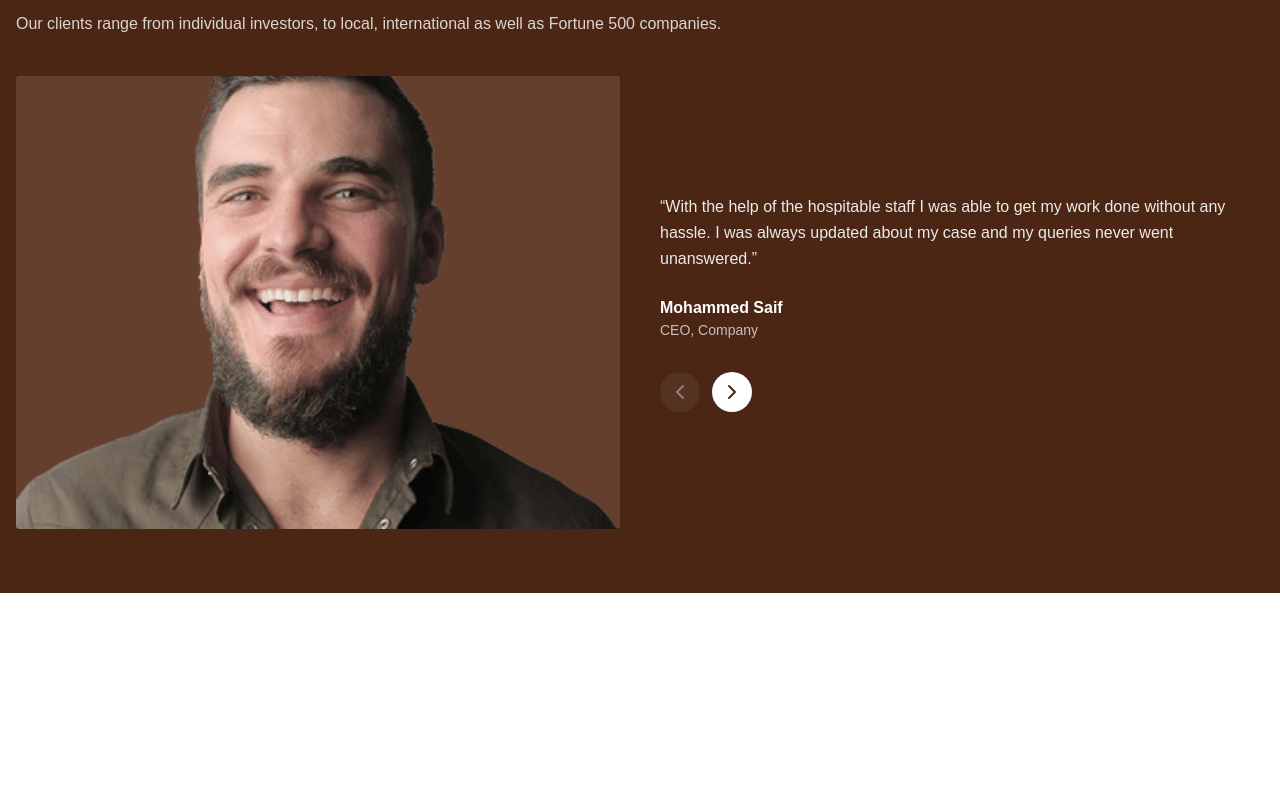
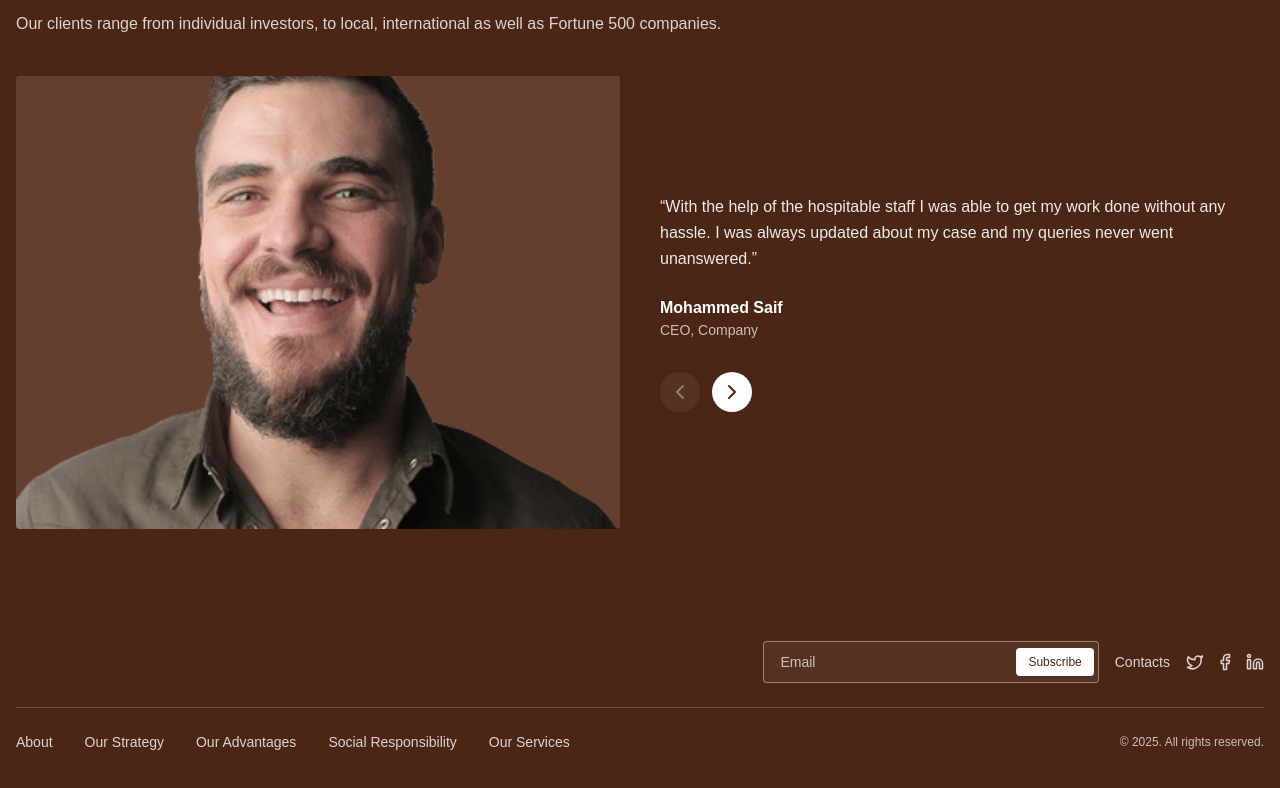
Before and after one commit to redakassoumeh0/io-tech-task, a Next.js app: page / in a window 1280 px wide. Shown: the part 1378-2166 px from the top of the page. Before the commit the page ends 1971 px from the top, so only its background shows below. Built offline with nearby package versions, Linux system fonts and the light colour scheme; no server answers.

Commit message:
Add Footer

```diff
--- /dev/null
+++ b/locales/ar/footer.json
@@ -0,0 +1,13 @@
+{
+  "links": [
+    "نبذة عنا",
+    "استراتيجيتنا",
+    "مزاينا التنافسية",
+    "المسؤولية الاجتماعية",
+    "خدماتنا"
+  ],
+  "contacts": "تواصل",
+  "emailPlaceholder": "البريد الإلكتروني",
+  "subscribe": "اشتراك",
+  "rights": "جميع الحقوق محفوظة."
+}
--- /dev/null
+++ b/locales/en/footer.json
@@ -0,0 +1,13 @@
+{
+  "links": [
+    "About",
+    "Our Strategy",
+    "Our Advantages",
+    "Social Responsibility",
+    "Our Services"
+  ],
+  "contacts": "Contacts",
+  "emailPlaceholder": "Email",
+  "subscribe": "Subscribe",
+  "rights": "All rights reserved."
+}
--- a/src/app/layout.tsx
+++ b/src/app/layout.tsx
@@ -3,6 +3,8 @@ import { NextIntlClientProvider } from "next-intl";
 import getRequestConfig from "@/i18n/request";
 import "./globals.css";
 import { getLocale, getMessages } from "next-intl/server";
+import Navbar from "@/components/Navbar";
+import Footer from "@/components/Footer";
 
 export const dynamic = "force-dynamic";
 
@@ -18,7 +20,9 @@ export default async function RootLayout({
     <html lang={locale} dir={locale === "ar" ? "rtl" : "ltr"}>
       <body>
         <NextIntlClientProvider locale={locale} messages={messages}>
+          <Navbar />
           {children}
+          <Footer />
         </NextIntlClientProvider>
       </body>
     </html>
--- a/src/app/page.tsx
+++ b/src/app/page.tsx
@@ -21,7 +21,6 @@ export default async function Home() {
 
   return (
     <main>
-      <Navbar />
       <Hero backgroundUrl={"/hero-image.jpg"} slides={slides} />
       <OutTeamSection />
       <ClientsSection/>
--- /dev/null
+++ b/src/components/Footer.tsx
@@ -0,0 +1,118 @@
+"use client";
+
+import Link from "next/link";
+import { useState } from "react";
+import { useLocale, useTranslations } from "next-intl";
+import { Facebook, Twitter, Linkedin } from "lucide-react";
+
+const Footer = () => {
+  const t = useTranslations("footer");
+  const locale = useLocale();
+  const isRTL = locale === "ar";
+
+  const links = t.raw("links") as string[];
+  const [email, setEmail] = useState("");
+
+  function onSubmit(e: React.FormEvent) {
+    e.preventDefault();
+    // TODO: اربط الطلب بـ API عندك
+    // reset/feedback بسيط
+    setEmail("");
+  }
+
+  return (
+    <footer className="bg-brand-dark text-white" dir={isRTL ? "rtl" : "ltr"}>
+      <div className="mx-auto max-w-7xl px-4 py-10 md:py-12">
+        {/* الشريط العلوي: فورم الاشتراك + تواصل */}
+        <div
+          className={`flex flex-col items-start gap-4 md:flex-row md:items-center md:justify-between`}
+        >
+          {/* Spacer لترك فراغ يسار/يمين إذا بدك */}
+          <div className="flex-1" />
+
+          {/* فورم الاشتراك */}
+          <form
+            onSubmit={onSubmit}
+            className={`flex items-center gap-2 rounded border border-white/40 bg-white/5 px-1 py-1`}
+            aria-label="newsletter"
+          >
+            <input
+              type="email"
+              required
+              value={email}
+              onChange={(e) => setEmail(e.target.value)}
+              placeholder={t("emailPlaceholder")}
+              className="w-44 sm:w-60 bg-transparent px-3 py-1.5 text-sm text-white placeholder:text-white/70 focus:outline-none"
+            />
+            <button
+              type="submit"
+              className="rounded bg-white px-3 py-1.5 text-xs font-medium text-brand-dark hover:opacity-90 transition"
+            >
+              {t("subscribe")}
+            </button>
+          </form>
+
+          {/* تواصل + سوشيال */}
+          <div className="flex items-center gap-3 md:gap-4">
+            <span className="text-white/80 text-sm">{t("contacts")}</span>
+            <div
+              className={`flex items-center ${
+                isRTL ? "flex-row-reverse" : ""
+              } gap-3`}
+            >
+              <Link
+                href="#"
+                aria-label="Twitter"
+                className="text-white/80 hover:text-white transition"
+              >
+                <Twitter size={18} />
+              </Link>
+              <Link
+                href="#"
+                aria-label="Facebook"
+                className="text-white/80 hover:text-white transition"
+              >
+                <Facebook size={18} />
+              </Link>
+              <Link
+                href="#"
+                aria-label="LinkedIn"
+                className="text-white/80 hover:text-white transition"
+              >
+                <Linkedin size={18} />
+              </Link>
+            </div>
+          </div>
+        </div>
+
+        {/* خط فاصل */}
+        <hr className="my-6 border-white/20" />
+
+        {/* الروابط السفلية + الحقوق */}
+        <div
+          className={`flex flex-col gap-4 md:flex-row md:items-center md:justify-between`}
+        >
+          {/* روابط */}
+          <nav className={`-mx-2 flex flex-wrap items-center gap-x-4 gap-y-2`}>
+            {links.map((label, i) => (
+              <Link
+                key={`${label}-${i}`}
+                href="#"
+                className="px-2 text-sm text-white/80 hover:text-white transition"
+              >
+                {label}
+              </Link>
+            ))}
+          </nav>
+
+          {/* حقوق */}
+          <div className="text-xs text-white/70">
+            © {new Date().getFullYear()}. {t("rights")}
+          </div>
+        </div>
+      </div>
+    </footer>
+  );
+};
+
+export default Footer;
--- a/src/i18n/settings.ts
+++ b/src/i18n/settings.ts
@@ -2,7 +2,7 @@
 export const SUPPORTED_LOCALES = ["en", "ar"] as const;
 export type AppLocale = (typeof SUPPORTED_LOCALES)[number];
 
-export const NAMESPACES = ["navbar", "home"] as const;
+export const NAMESPACES = ["navbar", "home", "footer"] as const;
 export type AppNamespace = (typeof NAMESPACES)[number];
 
 export const DEFAULT_LOCALE: AppLocale = "en";
```
